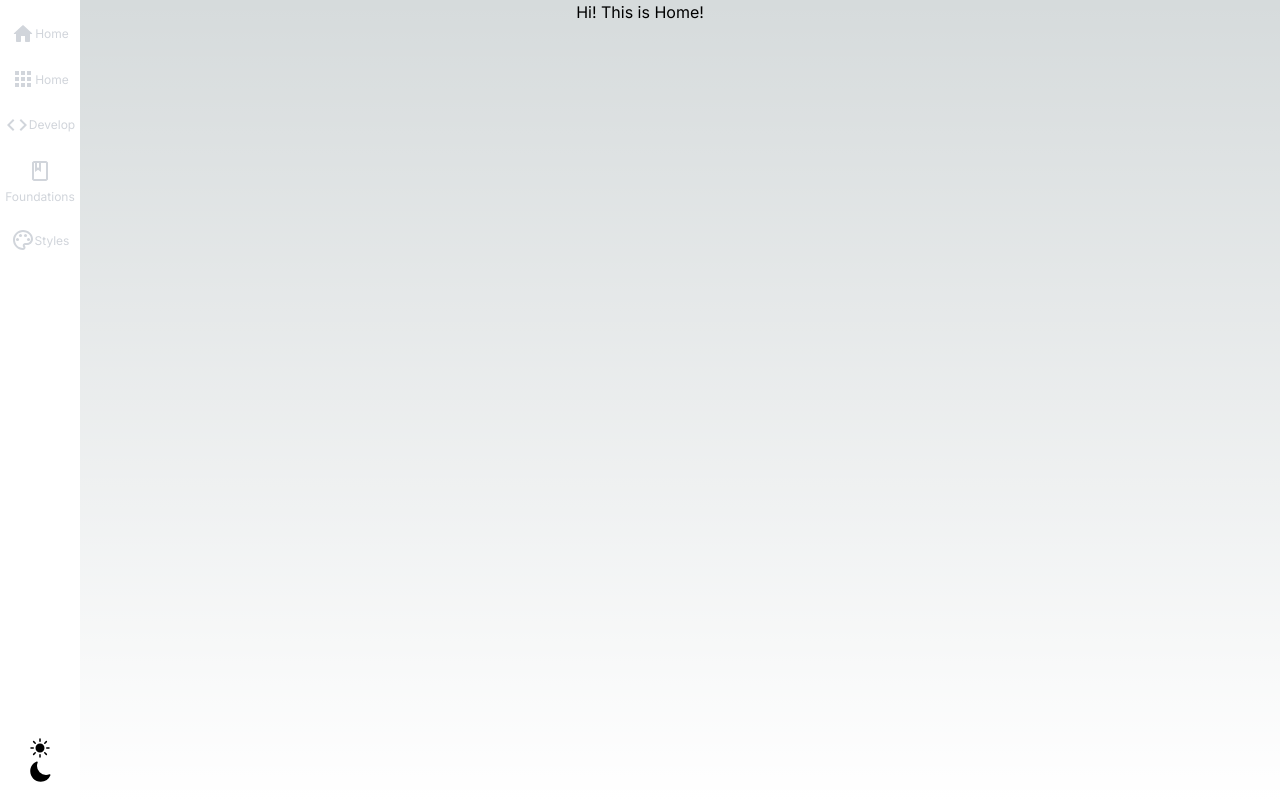
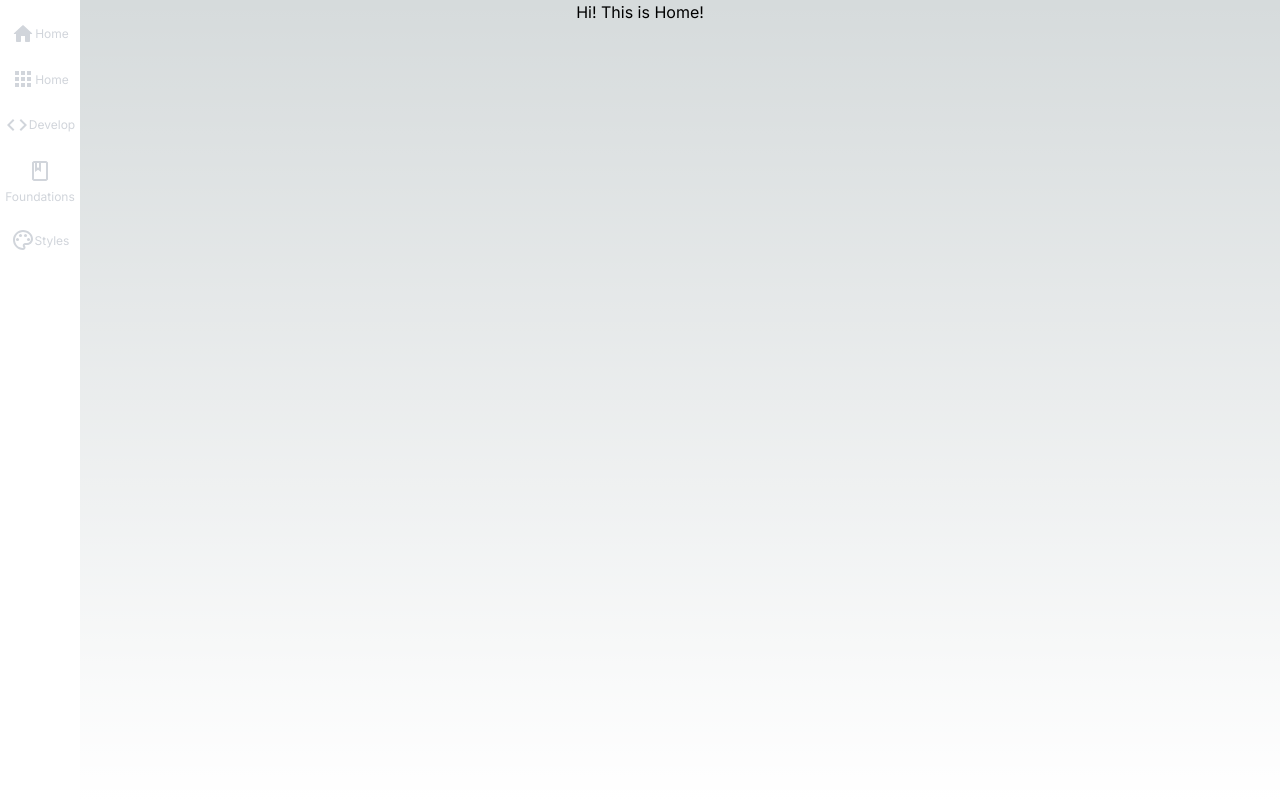
Before and after one commit to rhino-ty/back-office-nextjs-13-template, a Next.js app: page / in a window 1280 px wide. Built offline with nearby package versions, Linux system fonts and the light colour scheme.

Commit message:
feat: 다크모드 아이콘 추가 및 디자인

```diff
--- a/src/components/darkModeToggleButton.tsx
+++ b/src/components/darkModeToggleButton.tsx
@@ -1,37 +1,52 @@
+import DarkModeIcon from "@mui/icons-material/DarkMode";
+import DarkModeOutlinedIcon from "@mui/icons-material/DarkModeOutlined";
+import LightModeIcon from "@mui/icons-material/LightMode";
+import LightModeOutlinedIcon from "@mui/icons-material/LightModeOutlined";
 import { useTheme } from "next-themes";
+import { useEffect, useState } from "react";
 
 export default function DarkModeToggleButton() {
   const { theme, setTheme } = useTheme();
+  const [hovered, setHovered] = useState(false);
+  const [color, setColor] = useState(
+    "dark" ? "text-gray-300" : "text-gray-800"
+  );
+
+  useEffect(() => {
+    setColor(theme === "dark" ? "text-gray-300" : "text-gray-800");
+  }, [theme]);
+
+  const handleMouseEnter = () => {
+    setHovered(true);
+  };
+
+  const handleMouseLeave = () => {
+    setHovered(false);
+  };
 
   return (
     <button
-      className=""
       type="button"
+      className="w-12 h-12"
       onClick={() => setTheme(theme === "dark" ? "light" : "dark")}
+      onMouseEnter={handleMouseEnter}
+      onMouseLeave={handleMouseLeave}
     >
       {/* 라이트모드 */}
-      <svg
-        xmlns="http://www.w3.org/2000/svg"
-        viewBox="0 0 24 24"
-        fill="currentColor"
-        className="w-6 h-6"
-      >
-        <path d="M12 2.25a.75.75 0 01.75.75v2.25a.75.75 0 01-1.5 0V3a.75.75 0 01.75-.75zM7.5 12a4.5 4.5 0 119 0 4.5 4.5 0 01-9 0zM18.894 6.166a.75.75 0 00-1.06-1.06l-1.591 1.59a.75.75 0 101.06 1.061l1.591-1.59zM21.75 12a.75.75 0 01-.75.75h-2.25a.75.75 0 010-1.5H21a.75.75 0 01.75.75zM17.834 18.894a.75.75 0 001.06-1.06l-1.59-1.591a.75.75 0 10-1.061 1.06l1.59 1.591zM12 18a.75.75 0 01.75.75V21a.75.75 0 01-1.5 0v-2.25A.75.75 0 0112 18zM7.758 17.303a.75.75 0 00-1.061-1.06l-1.591 1.59a.75.75 0 001.06 1.061l1.591-1.59zM6 12a.75.75 0 01-.75.75H3a.75.75 0 010-1.5h2.25A.75.75 0 016 12zM6.697 7.757a.75.75 0 001.06-1.06l-1.59-1.591a.75.75 0 00-1.061 1.06l1.59 1.591z" />
-      </svg>
+      {theme === "light" &&
+        (hovered ? (
+          <LightModeIcon className={color} />
+        ) : (
+          <LightModeOutlinedIcon className={color} />
+        ))}
 
       {/* 다크모드 */}
-      <svg
-        xmlns="http://www.w3.org/2000/svg"
-        viewBox="0 0 24 24"
-        fill="currentColor"
-        className="w-6 h-6"
-      >
-        <path
-          fillRule="evenodd"
-          d="M9.528 1.718a.75.75 0 01.162.819A8.97 8.97 0 009 6a9 9 0 009 9 8.97 8.97 0 003.463-.69.75.75 0 01.981.98 10.503 10.503 0 01-9.694 6.46c-5.799 0-10.5-4.701-10.5-10.5 0-4.368 2.667-8.112 6.46-9.694a.75.75 0 01.818.162z"
-          clipRule="evenodd"
-        />
-      </svg>
+      {theme === "dark" &&
+        (hovered ? (
+          <DarkModeIcon className={color} />
+        ) : (
+          <DarkModeOutlinedIcon className={color} />
+        ))}
     </button>
   );
 }
```
